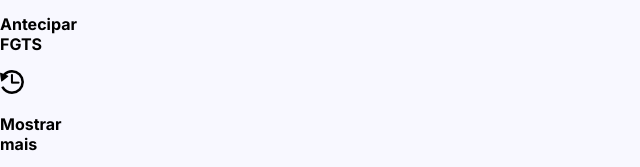
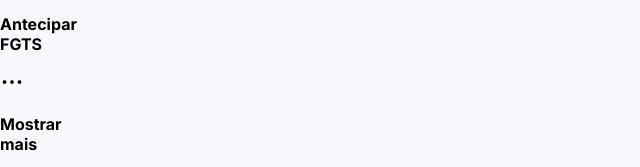
Before and after one commit to AurelinoDev/MoldeInter, a website: page index.html in a window 1280 px wide. Shown: the part 4808-4975 px from the top of the page, 0-640 px from the left. Drawn offline with nearby package versions, Linux system fonts and the light colour scheme.

Commit message:
Projet Atualizado

```diff
--- a/index.html
+++ b/index.html
@@ -93,7 +93,7 @@
     </div>
     <div class="botoes">
         <div>
-            <img src="Imagens/antecipar.png">
+            <img src="Imagens/pontos.png">
         </div>
         <p>Mostrar <br> mais</p>
     </div>
```
Also changed, not shown: Imagens/pontos.png (added).
